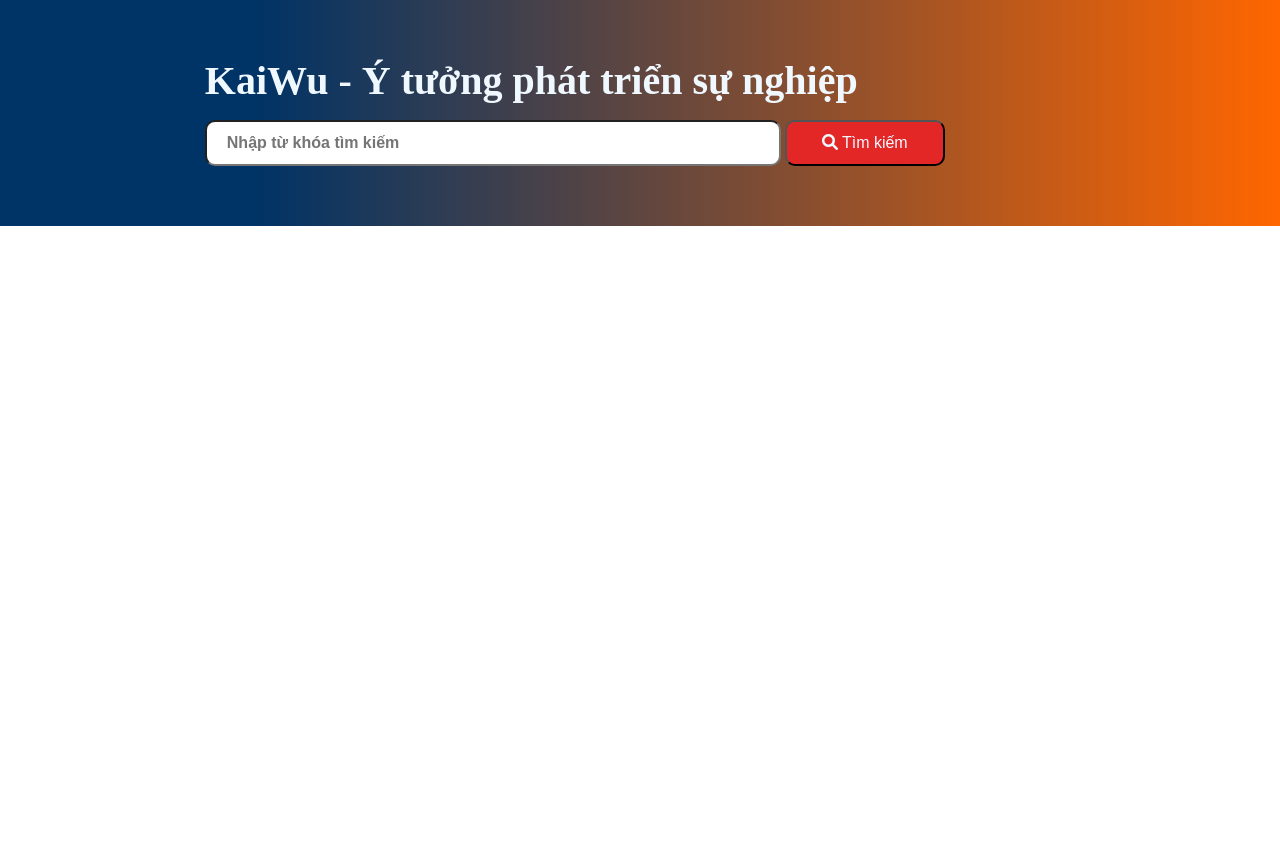
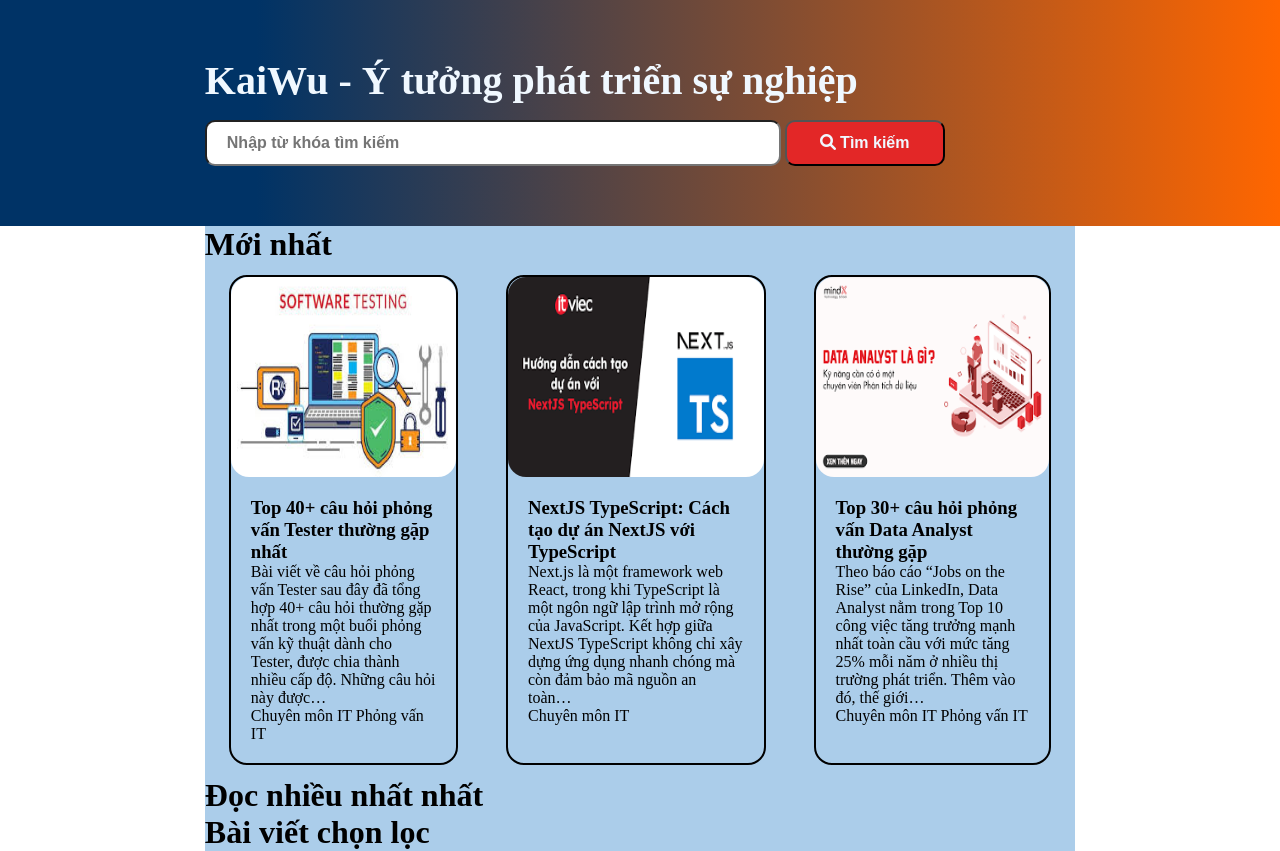
Before and after one commit to khoavu1831/TimViec, a plain HTML site: page index.html in a window 1280 px wide. Shown: the part 55-906 px from the top of the page. Before the commit the page ends 800 px from the top, so only its background shows below. Drawn offline with Linux system fonts and the light colour scheme.

Commit message:
updt content(1)

```diff
--- a/index.html
+++ b/index.html
@@ -4,8 +4,10 @@
     <meta charset="UTF-8">
     <meta name="viewport" content="width=device-width, initial-scale=1.0">
     <title>Document</title>
-    <link rel="stylesheet" href="style/style.css">
+    <link rel="stylesheet" href="style/header_style.css">
+    <link rel="stylesheet" href="style/content_style.css">
     <link href="https://cdnjs.cloudflare.com/ajax/libs/font-awesome/6.0.0/css/all.min.css" rel="stylesheet">
+
 </head>
 <body>
     <div class="header">
@@ -42,8 +44,82 @@
         </div>
     </div>
 
+    <div class="content">
+        <div class="content-heading"></div>
+        <div class="content-news">
+            <div class="news-newest">
+                <h1>Mới nhất</h1>
+                <div class="section-newest">
+                    <div class="sec1">
+                        <div class="image-frame">
+                            <img src="img/sec1_newest.jfif" alt="Tester phỏng vấn">
+                        </div>
+                        <div class="wrapper-sec1">
+                            <div class="heading-sec1">
+                                <h3>Top 40+ câu hỏi phỏng vấn Tester thường gặp nhất</h3>
+                            </div>
+                            <div class="content-sec1">
+                                <p>Bài viết về câu hỏi phỏng vấn Tester sau đây đã tổng hợp 40+ câu hỏi thường gặp
+                                    nhất trong một buổi phỏng vấn kỹ thuật dành cho Tester, được chia thành nhiều cấp độ.
+                                    Những câu hỏi này được…</p>
+                            </div>
+                            <div class="topic-sec1">
+                                <span>Chuyên môn IT</span>
+                                <span>Phỏng vấn IT</span>
+                            </div>
+                        </div>
+                    </div>
 
+                    <div class="sec1">
+                        <div class="image-frame">
+                            <img src="img/sec2_newest.png" alt="Nextjs">
+                        </div>
+                        <div class="wrapper-sec1">
+                            <div class="heading-sec1">
+                                <h3>NextJS TypeScript: Cách tạo dự án NextJS với TypeScript</h3>
+                            </div>
+                            <div class="content-sec1">
+                                <p>Next.js là một framework web React, trong khi TypeScript là một ngôn ngữ lập trình mở rộng của JavaScript.
+                                    Kết hợp giữa NextJS TypeScript không chỉ xây dựng ứng dụng nhanh chóng mà
+                                    còn đảm bảo mã nguồn an toàn…</p>
+                            </div>
+                            <div class="topic-sec1">
+                                <span>Chuyên môn IT</span>
+                            </div>
+                        </div>
+                    </div>
 
-    <div class="container"></div>
+                    <div class="sec1">
+                        <div class="image-frame">
+                            <img src="img/sec3_newest.png" alt="Data Analyst">
+                        </div>
+                        <div class="wrapper-sec1">
+                            <div class="heading-sec1">
+                                <h3>Top 30+ câu hỏi phỏng vấn Data Analyst thường gặp</h3>
+                            </div>
+                            <div class="content-sec1">
+                                <p>Theo báo cáo “Jobs on the Rise” của LinkedIn, Data Analyst nằm
+                                    trong Top 10 công việc tăng trưởng mạnh nhất toàn cầu với mức
+                                    tăng 25% mỗi năm ở nhiều thị trường phát triển. Thêm vào đó, thế giới…</p>
+                            </div>
+                            <div class="topic-sec1">
+                                <span>Chuyên môn IT</span>
+                                <span>Phỏng vấn IT</span>
+                            </div>
+                        </div>
+                    </div>
+                </div>
+            </div>
+
+            <div class="news-most">
+                <h1>Đọc nhiều nhất nhất</h1>
+            </div>
+
+            <div class="news-filter">
+                <h1>Bài viết chọn lọc</h1>
+            </div>
+        </div>
+    </div>
+
 </body>
 </html>
--- /dev/null
+++ b/style/content_style.css
@@ -0,0 +1,57 @@
+.content {
+    display: flex;
+    flex-direction: column;
+    background-color: rgb(171, 205, 234);
+    margin: 0 16%;
+}
+
+.content-news {
+    display: flex;
+    flex-direction: column;
+}
+
+.news-newest {
+
+}
+
+.section-newest {
+    display: flex;
+    flex-direction: row;
+    justify-content: center;
+}
+
+.sec1 {
+    margin: 12px 24px;
+    border-radius: 18px;
+    border: 2px solid black
+}
+
+.wrapper-sec1 {
+    display: flex;
+    justify-content: center;
+    flex-direction: column;
+    padding: 20px;
+}
+
+.image-frame {
+    width: auto;
+    height: 200px;
+}
+
+.sec1 .image-frame img {
+    width: 100%;
+    height: 100%;
+    border-radius: 18px;
+}
+
+.heading-sec1 {
+
+}
+
+.content-sec1 {
+
+}
+
+.topic-sec1 {
+
+}
--- a/style/style.css
+++ b/style/header_style.css
@@ -126,6 +126,7 @@
     background-color: rgb(227, 39, 39);
     color: aliceblue;
     transition: background-color 0.3s, color 0.3s;
+    font-weight: 600;
 }
 
 .input-finding button i {
```
Also changed, not shown: img/nike.jfif (deleted), img/sec1_newest.jfif (added), img/sec2_newest.png (added), img/sec3_newest.png (added).
